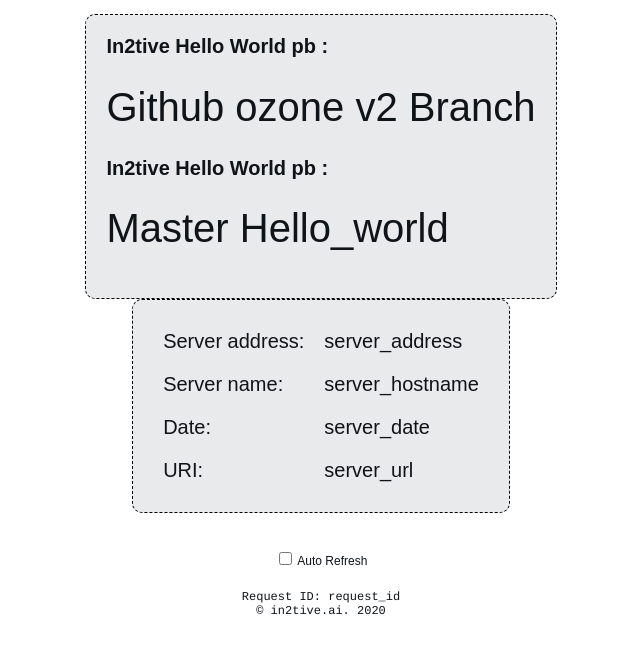
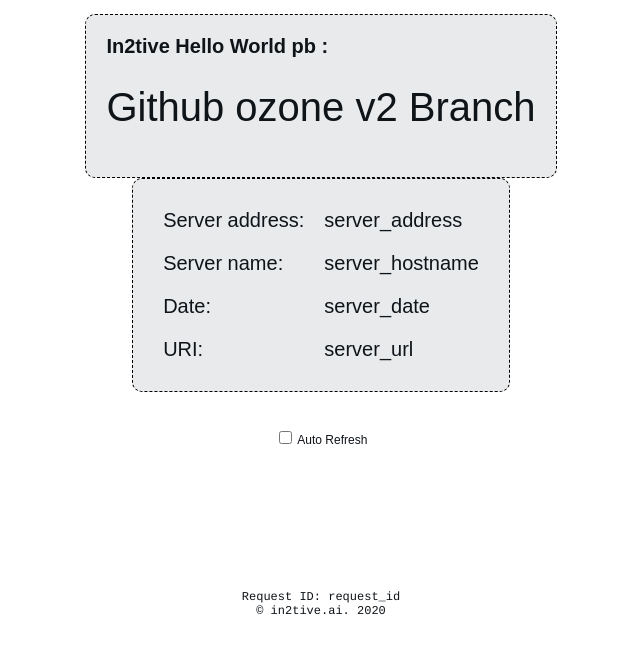
Before and after one commit to QA-Team-In2tive/In2tive_Hello-world, a plain HTML site: page index.html in a window 1280 px wide. Shown: the part 146-800 px from the top of the page, without its empty margins (319-959 px from the left). Drawn offline with Linux system fonts and the light colour scheme.

Commit message:
Update index.html

```diff
--- a/index.html
+++ b/index.html
@@ -114,8 +114,6 @@
 
            In2tive Hello World pb : <h1>Github ozone v2 Branch</h1>
 
-           In2tive Hello World pb : <h1>Master Hello_world</h1>
-
         </b>
     </div>
     <div class="info">
```
